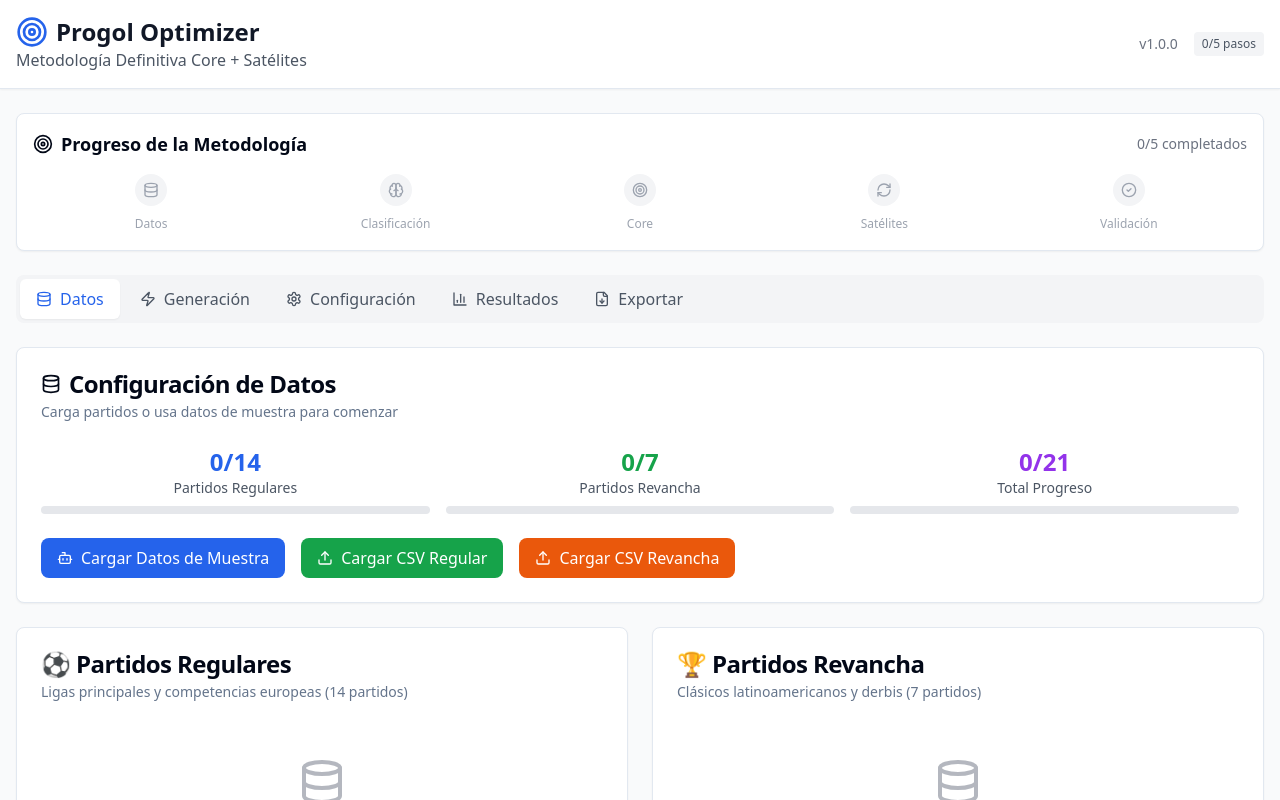
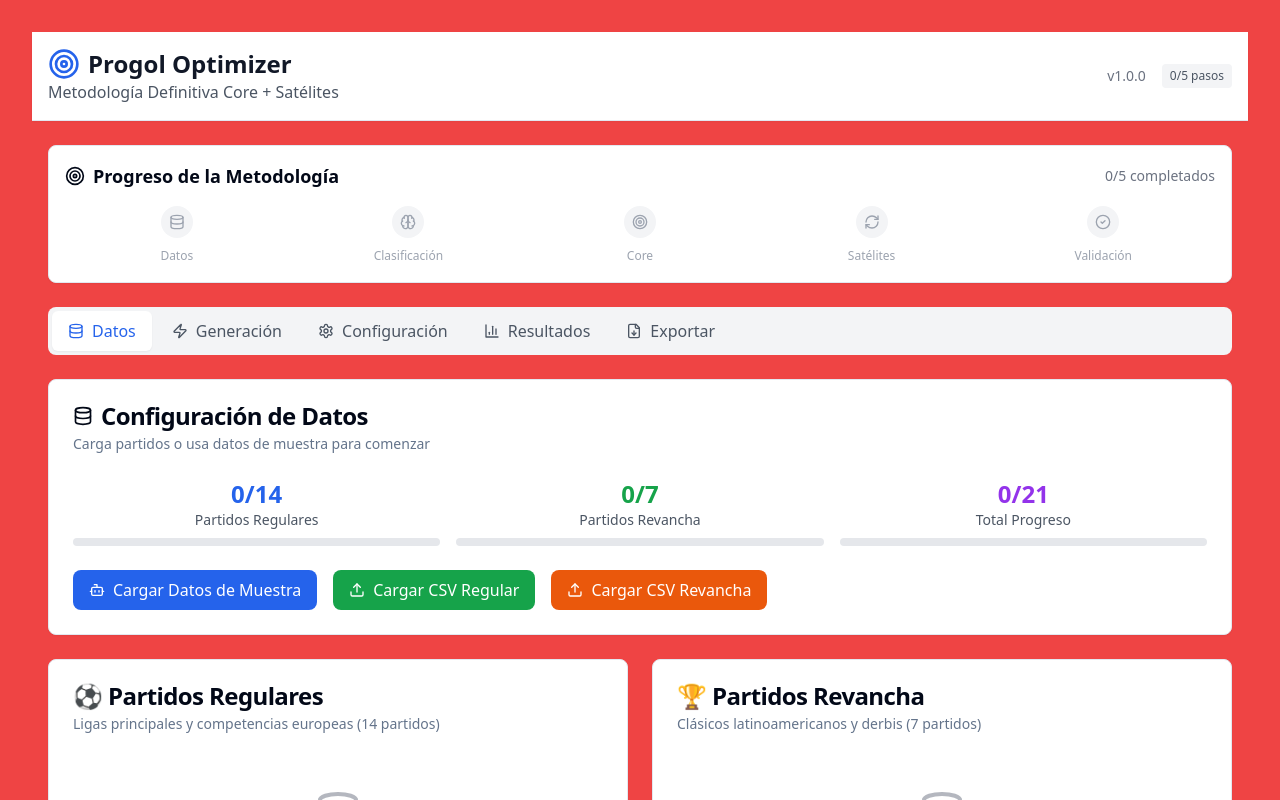
Before and after one commit to CMCFame/PGTSX, a Next.js app: page / in a window 1280 px wide. Shown: the top 800 px of the page. Built offline with nearby package versions, Linux system fonts and the light colour scheme.

Commit message:
Update index.tsx

```diff
--- a/pages/index.tsx
+++ b/pages/index.tsx
@@ -1589,7 +1589,7 @@ export default function Home() {
   // ==================== RENDER PRINCIPAL ====================
 
   return (
-    <div className="min-h-screen bg-gray-50">
+    <div className="bg-red-500 text-white p-8">
       {/* Header */}
       <div className="bg-white shadow-sm border-b">
         <div className="max-w-7xl mx-auto px-4 py-4">
```
